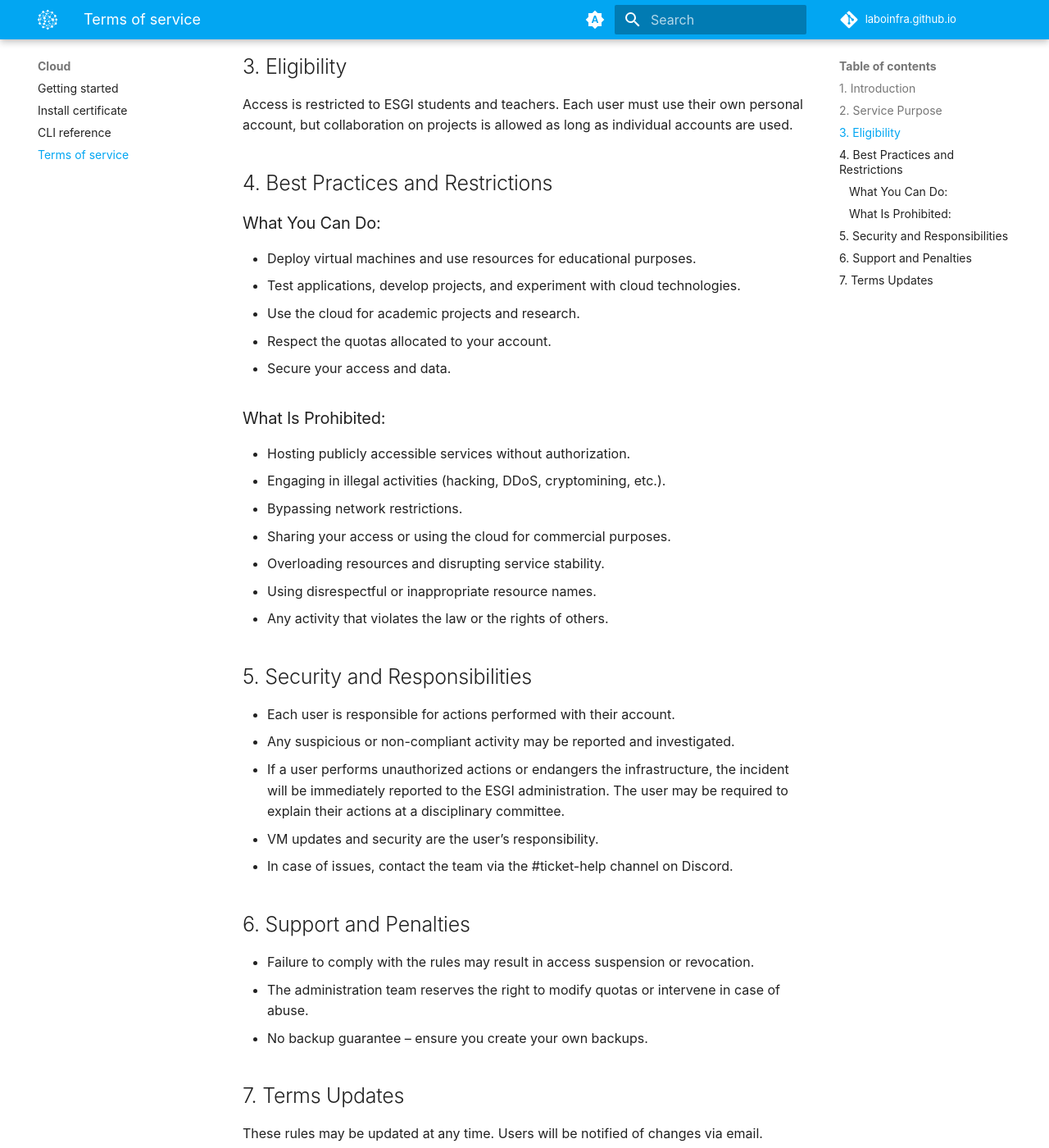
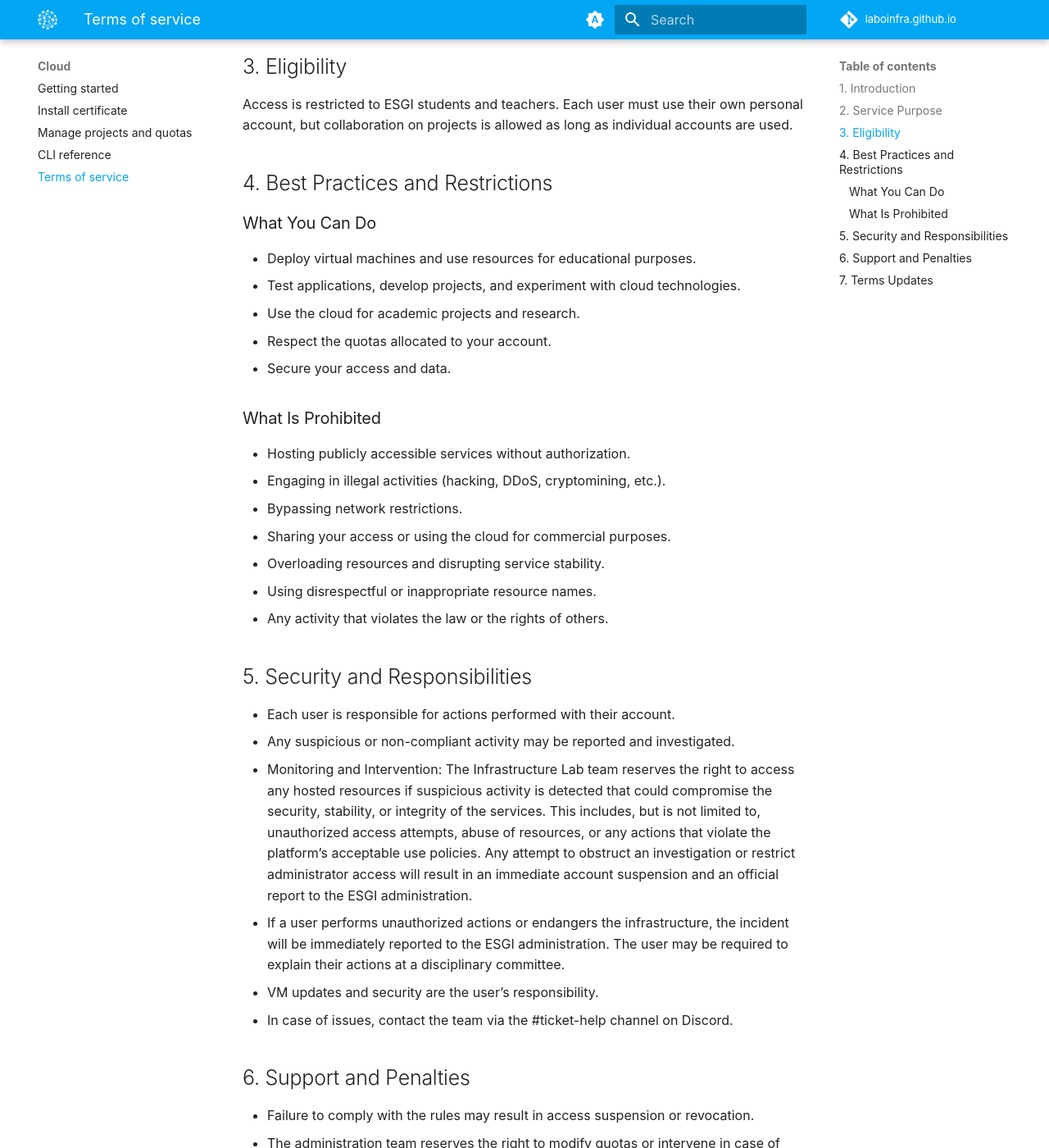
Before and after one commit to LaboInfra/laboinfra.github.io, an MkDocs documentation site: the page built from docs/cloud/tos.md, in a window 1280 px wide and 1400 px high, scrolled down 474 px. Shown: the whole window at 82% size. Built offline with MkDocs 1.6.1 and Material for MkDocs 9.7.7, drawn with Linux system fonts in a browser that asks for light colours; comment, search, counter and statistics services are not loaded.

Commit message:
add info for projects and quotas
Signed-off-by: Gabin L <gabin.lanore@gmail.com>

```diff
--- a/docs/cloud/tos.md
+++ b/docs/cloud/tos.md
@@ -14,7 +14,7 @@ Access is restricted to ESGI students and teachers. Each user must use their own
 
 ## 4. Best Practices and Restrictions
 
-### What You Can Do:
+### What You Can Do
 
 - Deploy virtual machines and use resources for educational purposes.
 - Test applications, develop projects, and experiment with cloud technologies.
@@ -22,7 +22,7 @@ Access is restricted to ESGI students and teachers. Each user must use their own
 - Respect the quotas allocated to your account.
 - Secure your access and data.
 
-### What Is Prohibited:
+### What Is Prohibited
 
 - Hosting publicly accessible services without authorization.
 - Engaging in illegal activities (hacking, DDoS, cryptomining, etc.).
@@ -36,6 +36,7 @@ Access is restricted to ESGI students and teachers. Each user must use their own
 
 - Each user is responsible for actions performed with their account.
 - Any suspicious or non-compliant activity may be reported and investigated.
+- Monitoring and Intervention: The Infrastructure Lab team reserves the right to access any hosted resources if suspicious activity is detected that could compromise the security, stability, or integrity of the services. This includes, but is not limited to, unauthorized access attempts, abuse of resources, or any actions that violate the platform’s acceptable use policies. Any attempt to obstruct an investigation or restrict administrator access will result in an immediate account suspension and an official report to the ESGI administration.
 - If a user performs unauthorized actions or endangers the infrastructure, the incident will be immediately reported to the ESGI administration. The user may be required to explain their actions at a disciplinary committee.
 - VM updates and security are the user’s responsibility.
 - In case of issues, contact the team via the #ticket-help channel on Discord.
--- a/mkdocs.yml
+++ b/mkdocs.yml
@@ -21,6 +21,7 @@ nav:
   - Cloud:
     - Getting started: cloud/getting-started.md
     - Install certificate: cloud/cert.md
+    - Manage projects and quotas: cloud/projects_quotas.md
     - CLI reference: cloud/cli.md
     - Terms of service: cloud/tos.md
   - Game:
@@ -38,6 +39,8 @@ markdown_extensions:
   - pymdownx.inlinehilite
   - pymdownx.snippets
   - pymdownx.superfences
+  - admonition
+  - pymdownx.details
   - attr_list
   - pymdownx.emoji:
       emoji_index: !!python/name:material.extensions.emoji.twemoji
```
Also changed, not shown: docs/cloud/cert.md (+2 -0 lines), docs/cloud/cli.md (+1 -1 lines), docs/cloud/getting-started.md (+1 -1 lines), docs/cloud/projects_quotas.md (added, +100 -0 lines).
